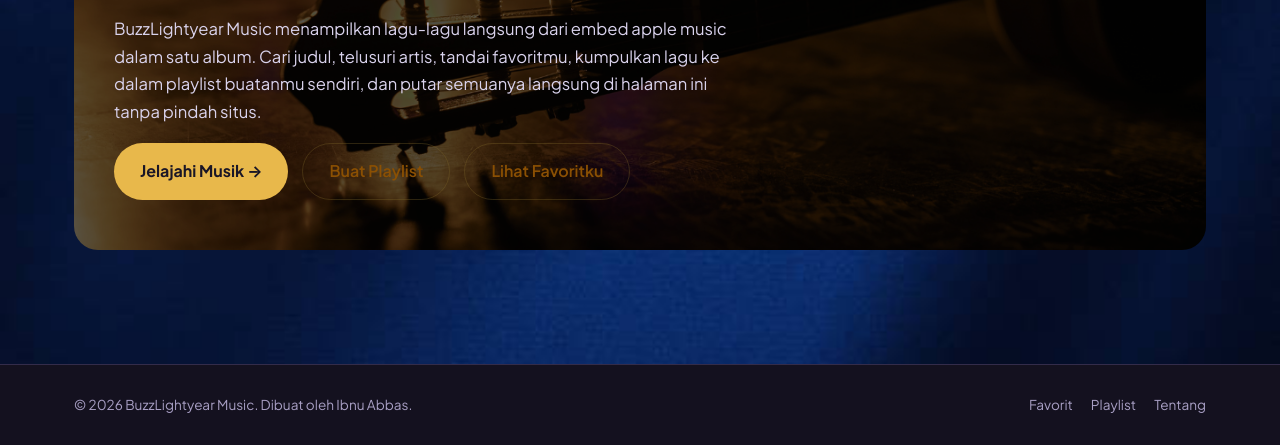
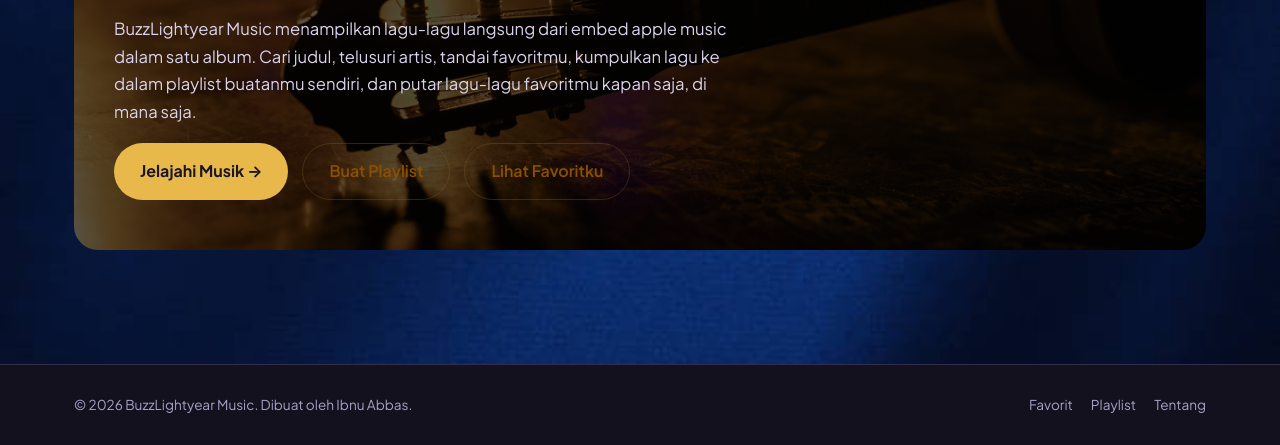
Before and after one commit to ibnuabbasnainggolan-png/project_web, a plain HTML site: page index.html in a window 1280 px wide. Shown: the part 355-800 px from the top of the page. Drawn offline with Linux system fonts and the light colour scheme.

Commit message:
mengubah tampilan / fitur baru

```diff
--- a/index.html
+++ b/index.html
@@ -60,8 +60,7 @@
           <p class="teks-pengantar">
             BuzzLightyear Music menampilkan lagu-lagu langsung dari embed apple music
             dalam satu album. Cari judul, telusuri artis, tandai favoritmu,
-            kumpulkan lagu ke dalam playlist buatanmu sendiri, dan putar semuanya
-            langsung di halaman ini tanpa pindah situs.
+            kumpulkan lagu ke dalam playlist buatanmu sendiri, dan putar lagu-lagu favoritmu kapan saja, di mana saja.
           </p>
           <div class="grup-tombol-hero">
             <a href="html/musik.html" class="tombol-utama">Jelajahi Musik →</a>
```
